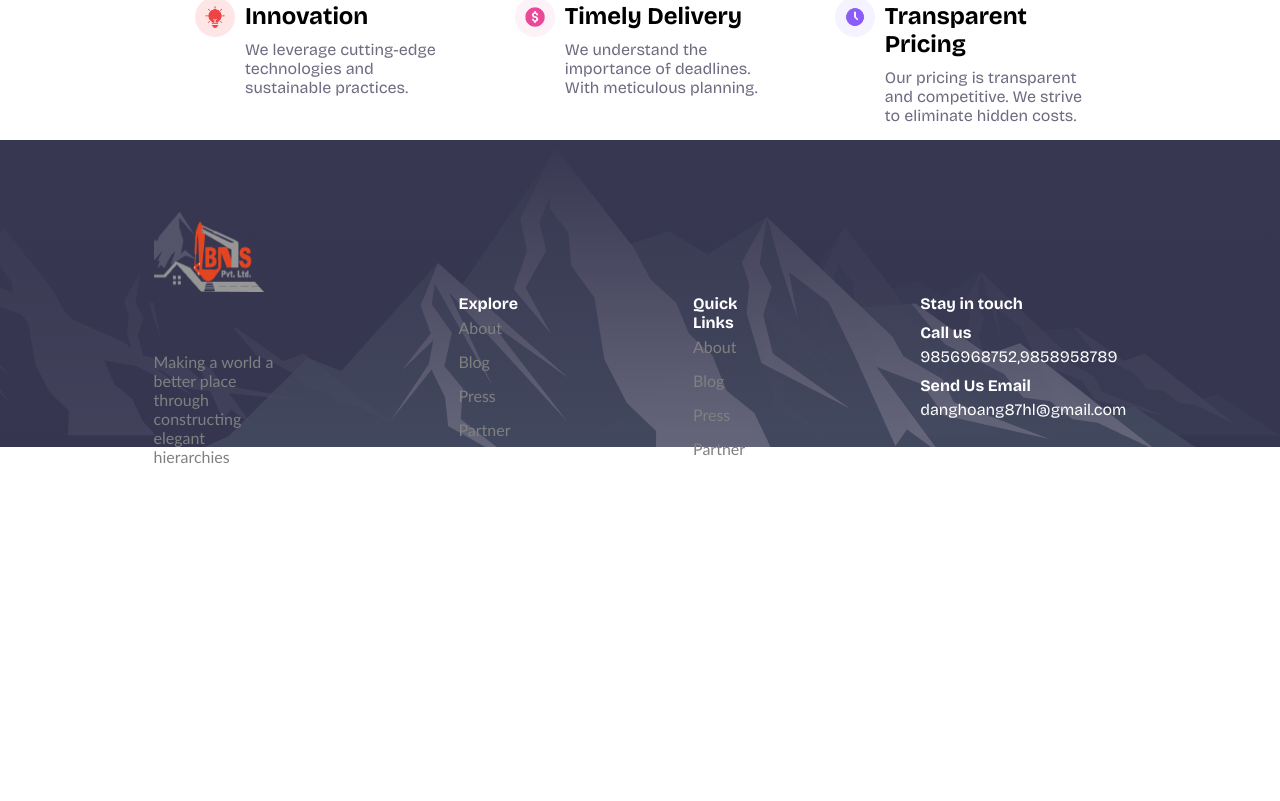
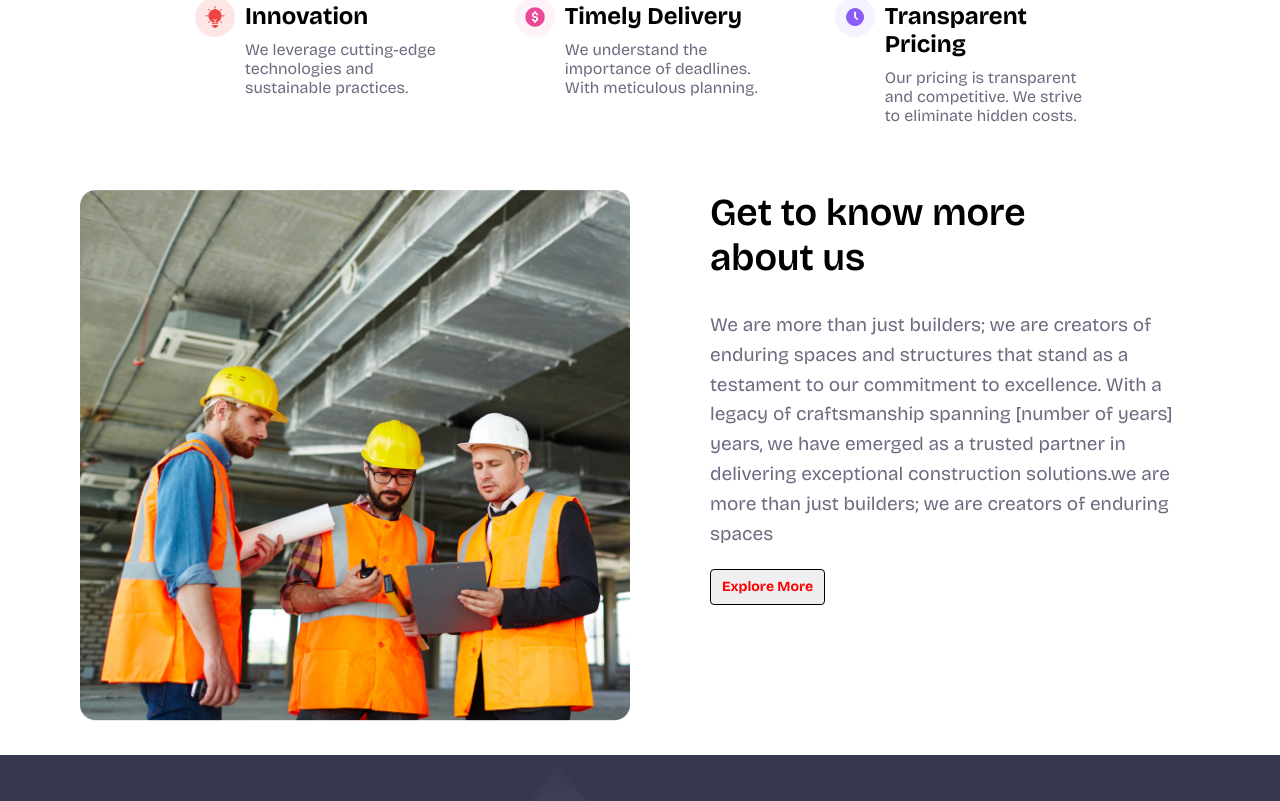
Before and after one commit to prashant2071/construction-site, a React (Create React App) app: page / in a window 1280 px wide. Shown: the part 919-1720 px from the top of the page. Before the commit the page ends 1429 px from the top, so only its background shows below. Built offline with nearby package versions, Linux system fonts and the light colour scheme.

Commit message:
Get to know more section done

```diff
--- a/src/pages/home/Home.css
+++ b/src/pages/home/Home.css
@@ -108,3 +108,45 @@ font-weight: bold;
     text-align: left;
     padding-top: 10px;
 }
+.banner-3{
+    display: flex;
+
+
+    justify-content: space-between;
+    margin: auto;
+    padding: 50px 100px 30px 80px;
+    gap: 80px;
+}
+.section-right{
+    margin-right: auto;
+}
+
+.section-left img{
+    width: 550px;
+
+}
+.section-right h1{
+   font-weight: 600;
+   font-size: 38px;
+
+
+}
+.section-right p{
+    color: rgba(108, 107, 128, 1);
+    text-align: left;
+    font-size: 19px;
+    line-height: 157%;
+    margin-top: 30px;
+
+
+}
+.section-right button{
+    margin-top: 20px;
+    border: 1px solid rgb(0, 0, 0);
+    color: red;
+    border-radius: 4px;
+    font-size: 14px;
+    font-weight: bold;
+    width: 115px;
+    height: 36px;
+}
--- a/src/pages/home/Home.jsx
+++ b/src/pages/home/Home.jsx
@@ -13,6 +13,7 @@ import Group7 from "./Group 7.png";
 import Group8 from "./Group 8.png";
 import Group9 from "./Group 9.png";
 import Group10 from "./Group 10.png";
+import frame32 from "./Frame 32.png";
 
 const Home = () => {
   return (
@@ -113,6 +114,26 @@ const Home = () => {
           </div>
         </div>
       </div>
+      <div className="banner-3">
+        <div className="section-left">
+          <img src={frame32} alt="frame 32" />
+        </div>
+        <div className="section-right">
+          <h1>
+            Get to know more
+            <br /> about us
+          </h1>
+          <p>
+            We are more than just builders; we are creators of enduring spaces
+            and structures that stand as a testament to our commitment to
+            excellence. With a legacy of craftsmanship spanning [number of
+            years] years, we have emerged as a trusted partner in delivering
+            exceptional construction solutions.we are more than just builders;
+            we are creators of enduring spaces
+          </p>
+          <button className="">Explore More</button>
+        </div>
+      </div>
 
       <Footer />
     </div>
```
Also changed, not shown: src/pages/home/Frame 32.png (added).
